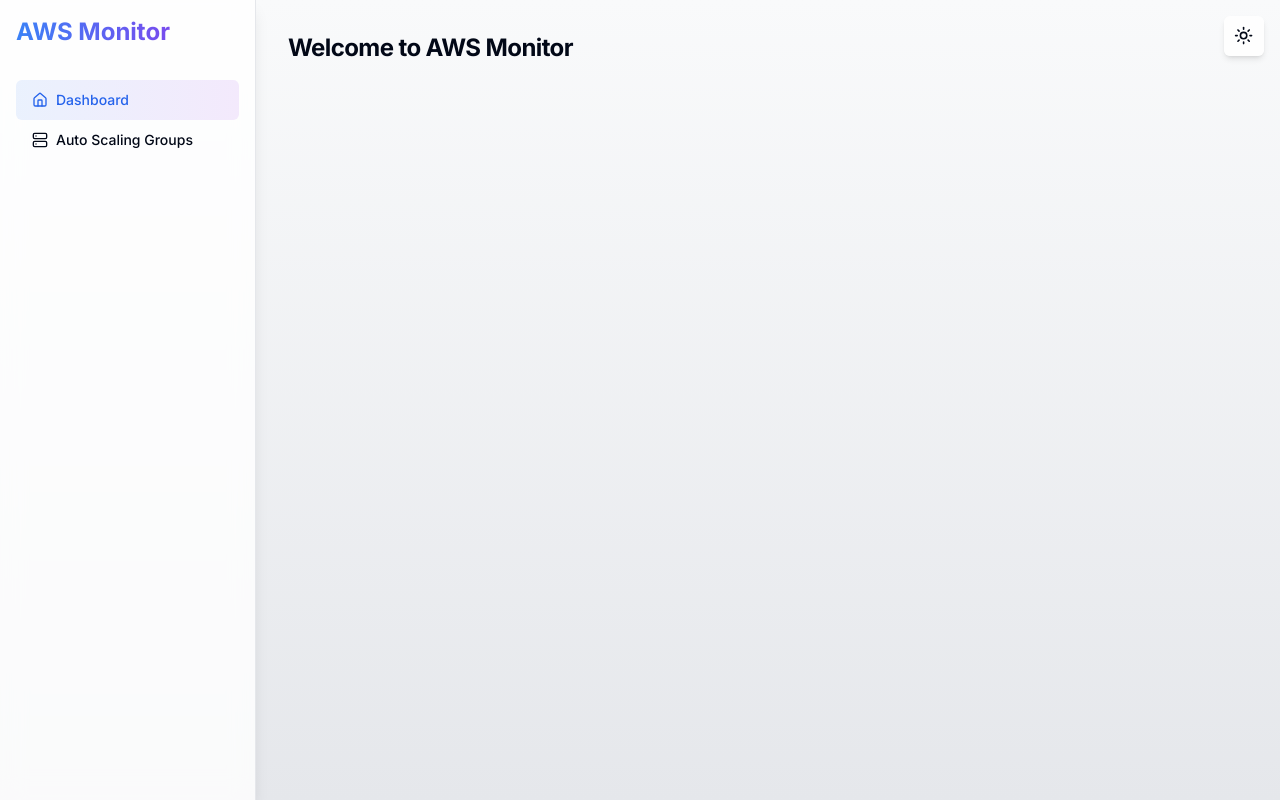
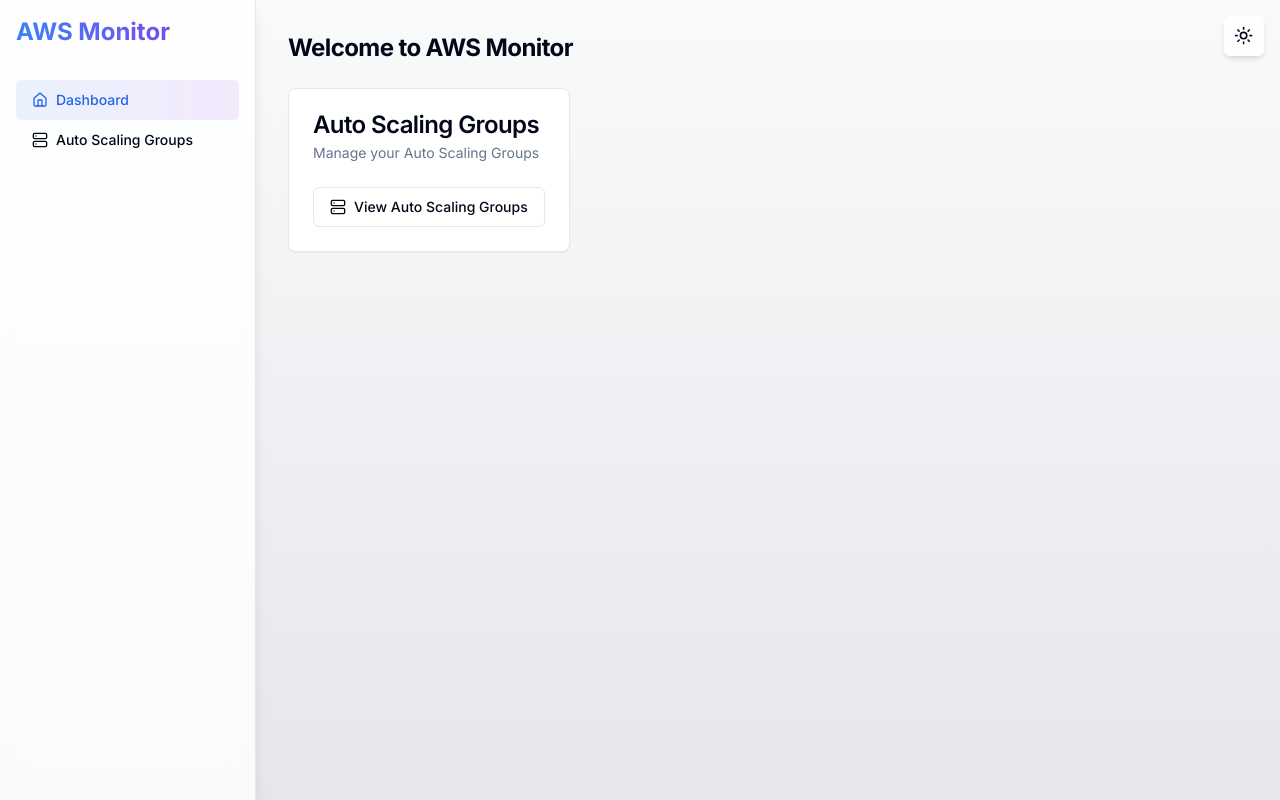
Before and after one commit to chaytoncs/aws-monitor, a Next.js app: page /dashboard in a window 1280 px wide. Built offline with nearby package versions, Linux system fonts and the light colour scheme; a web font is replaced by a local one.

Commit message:
main dashboard cards and navigation

```diff
--- /dev/null
+++ b/_components/ui/dashboard/card.tsx
@@ -0,0 +1,112 @@
+import * as React from "react"
+import { cn } from "@/_lib/utils/cn"
+import Link from "next/link"
+import { Button } from "@/_components/ui/inputs/button"
+import { LucideIcon } from "lucide-react"
+
+interface DashboardCardProps {
+  title: string
+  description: string
+  href: string
+  linkLabel: string
+  icon: LucideIcon
+}
+
+export default function DashboardCard({
+  title,
+  description,
+  href,
+  linkLabel,
+  icon: Icon,
+}: DashboardCardProps) {
+  return (
+    <Card>
+      <CardHeader>
+        <CardTitle>{title}</CardTitle>
+        <CardDescription>{description}</CardDescription>
+      </CardHeader>
+      <CardContent>
+        <Link href={href} passHref>
+          <Button variant='outline' className='w-full'>
+            <Icon className='mr-2 h-4 w-4' />
+            {linkLabel}
+          </Button>
+        </Link>
+      </CardContent>
+    </Card>
+  )
+}
+
+const Card = React.forwardRef<
+  HTMLDivElement,
+  React.HTMLAttributes<HTMLDivElement>
+>(({ className, ...props }, ref) => (
+  <div
+    ref={ref}
+    className={cn(
+      "rounded-lg border border-border bg-card text-card-foreground shadow-sm",
+      className
+    )}
+    {...props}
+  />
+))
+Card.displayName = "Card"
+
+const CardHeader = React.forwardRef<
+  HTMLDivElement,
+  React.HTMLAttributes<HTMLDivElement>
+>(({ className, ...props }, ref) => (
+  <div
+    ref={ref}
+    className={cn("flex flex-col space-y-1.5 p-6", className)}
+    {...props}
+  />
+))
+CardHeader.displayName = "CardHeader"
+
+const CardTitle = React.forwardRef<
+  HTMLParagraphElement,
+  React.HTMLAttributes<HTMLHeadingElement>
+>(({ className, ...props }, ref) => (
+  <h3
+    ref={ref}
+    className={cn(
+      "text-2xl font-semibold leading-none tracking-tight",
+      className
+    )}
+    {...props}
+  />
+))
+CardTitle.displayName = "CardTitle"
+
+const CardDescription = React.forwardRef<
+  HTMLParagraphElement,
+  React.HTMLAttributes<HTMLParagraphElement>
+>(({ className, ...props }, ref) => (
+  <p
+    ref={ref}
+    className={cn("text-sm text-muted-foreground", className)}
+    {...props}
+  />
+))
+CardDescription.displayName = "CardDescription"
+
+const CardContent = React.forwardRef<
+  HTMLDivElement,
+  React.HTMLAttributes<HTMLDivElement>
+>(({ className, ...props }, ref) => (
+  <div ref={ref} className={cn("p-6 pt-0", className)} {...props} />
+))
+CardContent.displayName = "CardContent"
+
+const CardFooter = React.forwardRef<
+  HTMLDivElement,
+  React.HTMLAttributes<HTMLDivElement>
+>(({ className, ...props }, ref) => (
+  <div
+    ref={ref}
+    className={cn("flex items-center p-6 pt-0", className)}
+    {...props}
+  />
+))
+CardFooter.displayName = "CardFooter"
--- a/_components/ui/dashboard/sidenav.tsx
+++ b/_components/ui/dashboard/sidenav.tsx
@@ -17,7 +17,7 @@
   const navItems = [
     { href: "/dashboard", label: "Dashboard", icon: Home },
     {
-      href: "/auto-scaling-groups",
+      href: "/dashboard/auto-scaling-groups",
       label: "Auto Scaling Groups",
       icon: Server,
     },
--- a/app/dashboard/(overview)/page.tsx
+++ b/app/dashboard/(overview)/page.tsx
@@ -1,7 +1,21 @@
+import DashboardCard from "@/_components/ui/dashboard/card"
+import { Server } from "lucide-react"
+
 export default function Page() {
   return (
-    <h1 className='text-2xl font-bold text-foreground dark:text-white tracking-tight mb-6'>
-      Welcome to AWS Monitor
-    </h1>
+    <>
+      <h1 className='text-2xl font-bold text-foreground dark:text-white tracking-tight mb-6'>
+        Welcome to AWS Monitor
+      </h1>
+      <div className='flex gap-2 flex-wrap'>
+        <DashboardCard
+          title='Auto Scaling Groups'
+          description='Manage your Auto Scaling Groups'
+          href='/dashboard/auto-scaling-groups'
+          linkLabel='View Auto Scaling Groups'
+          icon={Server}
+        />
+      </div>
+    </>
   )
 }
--- a/app/dashboard/layout.tsx
+++ b/app/dashboard/layout.tsx
@@ -18,7 +18,7 @@
           <ThemeToggle />
         </div>
         {/* Page content */}
-        <div className='p-8 max-w-6xl mx-auto'>{children}</div>
+        <div className='absolute p-8 max-w-7xl mx-auto'>{children}</div>
       </main>
     </div>
   )
```
